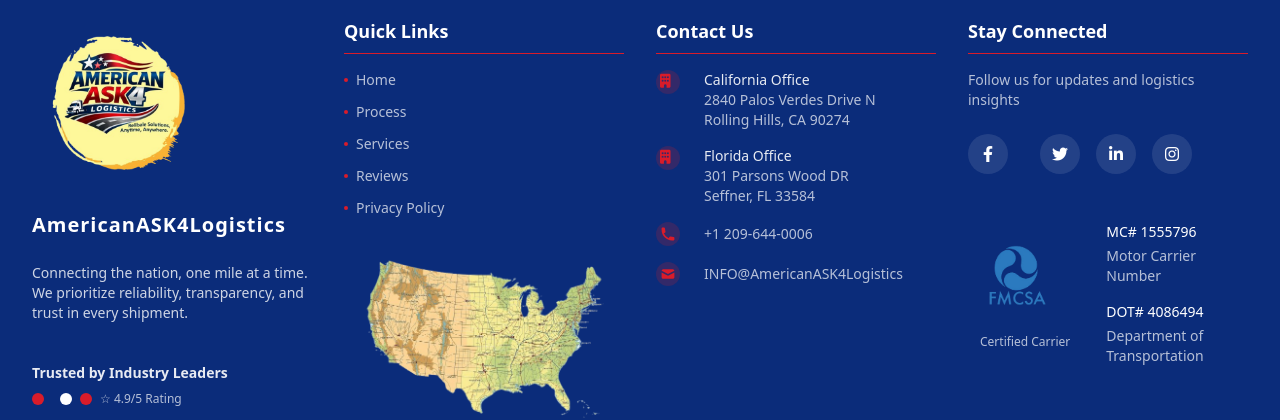
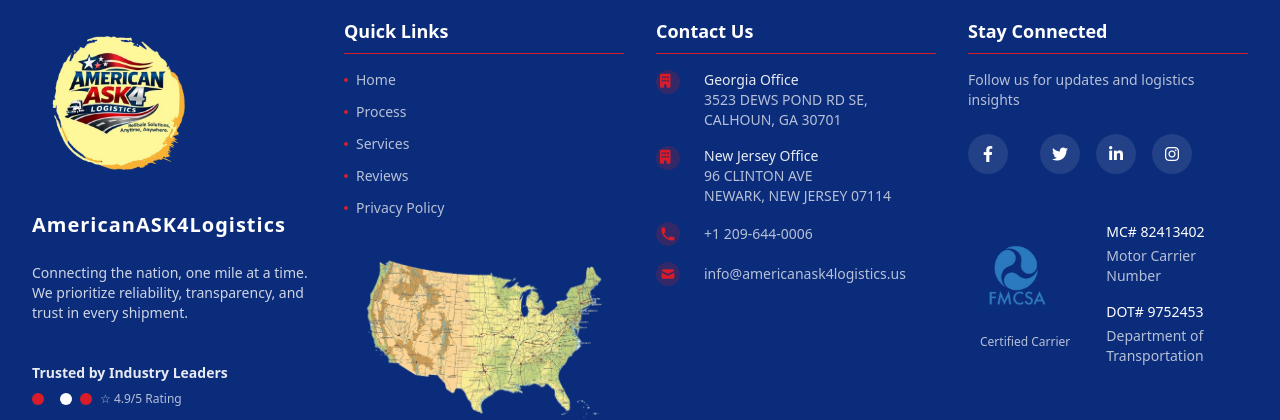
Before and after one commit to taha-ali11/american-ask4-logistics, a plain HTML site: page index.html in a window 1280 px wide. Shown: the part 7039-7459 px from the top of the page. Drawn offline with nearby package versions, Linux system fonts and the light colour scheme; no server answers.

Commit message:
Contact INFO updates

```diff
--- a/index.html
+++ b/index.html
@@ -150,9 +150,9 @@ auto transport company USA, car shipping services, vehicle transport logistics,
 
         /* Small phones (iPhone SE, Galaxy Fold) */
         @media (max-width: 375px) {
-            .slideshow-background:nth-child(1) {
+            /* .slideshow-background:nth-child(1) {
                 background-image: url('/src/assets/MSD.Webp');
-            }
+            } */
 
             .slideshow-background:nth-child(2) {
                 background-image: url('/src/assets/MS.Webp');
@@ -170,9 +170,9 @@ auto transport company USA, car shipping services, vehicle transport logistics,
                 background-image: url('/src/assets/MSB.Webp');
             }
 
-            .slideshow-background:nth-child(6) {
+            /* .slideshow-background:nth-child(6) {
                 background-image: url('/src/assets/MSD.Webp');
-            }
+            } */
 
             .slideshow-background:nth-child(7) {
                 background-image: url('/src/assets/MST.Webp');
@@ -185,9 +185,9 @@ auto transport company USA, car shipping services, vehicle transport logistics,
 
         /* Most smartphones (iPhone, Android) */
         @media (max-width: 480px) {
-            .slideshow-background:nth-child(1) {
+            /* .slideshow-background:nth-child(1) {
                 background-image: url('/src/assets/MSD.Webp');
-            }
+            } */
 
             .slideshow-background:nth-child(2) {
                 background-image: url('/src/assets/MS.Webp');
@@ -205,9 +205,9 @@ auto transport company USA, car shipping services, vehicle transport logistics,
                 background-image: url('/src/assets/MSB.Webp');
             }
 
-            .slideshow-background:nth-child(6) {
+            /* .slideshow-background:nth-child(6) {
                 background-image: url('/src/assets/MSD.Webp');
-            }
+            } */
 
             .slideshow-background:nth-child(7) {
                 background-image: url('/src/assets/MST.Webp');
@@ -462,7 +462,7 @@ auto transport company USA, car shipping services, vehicle transport logistics,
                 <a href="tel:+12096440006" title="Call"
                     class="mr-6 hover:text-[#D91C2A] cursor-pointer transition duration-300 font-medium text-[#212121] text-base lg:text-lg xl:text-xl 2xl:text-2xl">
                     <i class="fi fi-rc-phone-call"></i>Free Consultation</a>
-                <a href="mailto:info@AmericanASK4Logistics.us" title="Email"
+                <a href="mailto:info@americanask4logistics.us" title="Email"
                     class="mr-6 hover:text-[#D91C2A] cursor-pointer transition duration-300 font-medium text-[#212121] text-base lg:text-lg xl:text-xl 2xl:text-2xl">
                     <i class="fi fi-rr-envelopes"></i>Email for Estimate</a>
 
@@ -504,7 +504,7 @@ auto transport company USA, car shipping services, vehicle transport logistics,
                     Free Consultation
                 </a>
 
-                <a href="mailto:quote@xyzships.com" title="Email"
+                <a href="mailto:info@americanask4logistics.us" title="Email"
                     class="text-white hover:text-[#D91C2A] cursor-pointer py-2 px-3 hover:bg-white/10 rounded transition duration-300 text-lg font-medium flex items-center">
                     <i class="fi fi-rr-envelopes mr-3 text-[#D91C2A]"></i>
                     Email for Estimate
@@ -533,8 +533,8 @@ auto transport company USA, car shipping services, vehicle transport logistics,
             <div class="slideshow-background"></div>
             <div class="slideshow-background"></div>
             <div class="slideshow-background"></div>
-            <div class="slideshow-background"></div>
-            <div class="slideshow-background"></div>
+
+
         </div>
         <!-- Content container - REMOVED width limitations -->
         <div class="relative z-10 w-full flex items-center justify-center">
@@ -1910,8 +1910,8 @@ auto transport company USA, car shipping services, vehicle transport logistics,
 
                             </div>
                             <div class="scroll-animate">
-                                <p class="text-white/90 font-medium">California Office</p>
-                                <p class="text-white/70">2840 Palos Verdes Drive N<br>Rolling Hills, CA 90274</p>
+                                <p class="text-white/90 font-medium">Georgia Office</p>
+                                <p class="text-white/70">3523 DEWS POND RD SE, <br> CALHOUN, GA 30701</p>
                             </div>
                         </div>
                         <div class="flex items-start space-x-3">
@@ -1920,9 +1920,10 @@ auto transport company USA, car shipping services, vehicle transport logistics,
                                 <i class="fas fa-building w-4 h-4 text-[#D91C2A]"></i> <!-- Building -->
 
                             </div>
-                            <div>
-                                <p class="scroll-animate text-white/90 font-medium">Florida Office</p>
-                                <p class="scroll-animate text-white/70">301 Parsons Wood DR<br>Seffner, FL 33584</p>
+                            <div class="scroll-animate">
+                                <p class="text-white/90 font-medium">New Jersey Office</p>
+                                <p class="text-white/70">96 CLINTON AVE <br>
+                                    NEWARK, NEW JERSEY 07114</p>
                             </div>
                         </div>
                         <div class="flex items-center space-x-3">
@@ -1945,8 +1946,8 @@ auto transport company USA, car shipping services, vehicle transport logistics,
                                     <path d="M18 8.118l-8 4-8-4V14a2 2 0 002 2h12a2 2 0 002-2V8.118z" />
                                 </svg>
                             </div>
-                            <a href="mailto:INFO@AmericanASK4Logistics"
-                                class="scroll-animate text-white/70 hover:text-white transition-colors">INFO@AmericanASK4Logistics</a>
+                            <a href="mailto:info@americanask4logistics.us"
+                                class="scroll-animate text-white/70 hover:text-white transition-colors">info@americanask4logistics.us</a>
                         </div>
                     </div>
                 </div>
@@ -1993,11 +1994,11 @@ auto transport company USA, car shipping services, vehicle transport logistics,
                             <div class="text-center md:text-left">
                                 <div class="space-y-4">
                                     <div>
-                                        <div class="  text-sm mb-1">MC# 1555796</div>
+                                        <div class="  text-sm mb-1">MC# 82413402</div>
                                         <p class="text-white/70 text-sm">Motor Carrier Number</p>
                                     </div>
                                     <div>
-                                        <div class="  text-sm mb-1">DOT# 4086494</div>
+                                        <div class="  text-sm mb-1">DOT# 9752453</div>
                                         <p class="text-white/70 text-sm">Department of Transportation</p>
                                     </div>
                                 </div>
```
